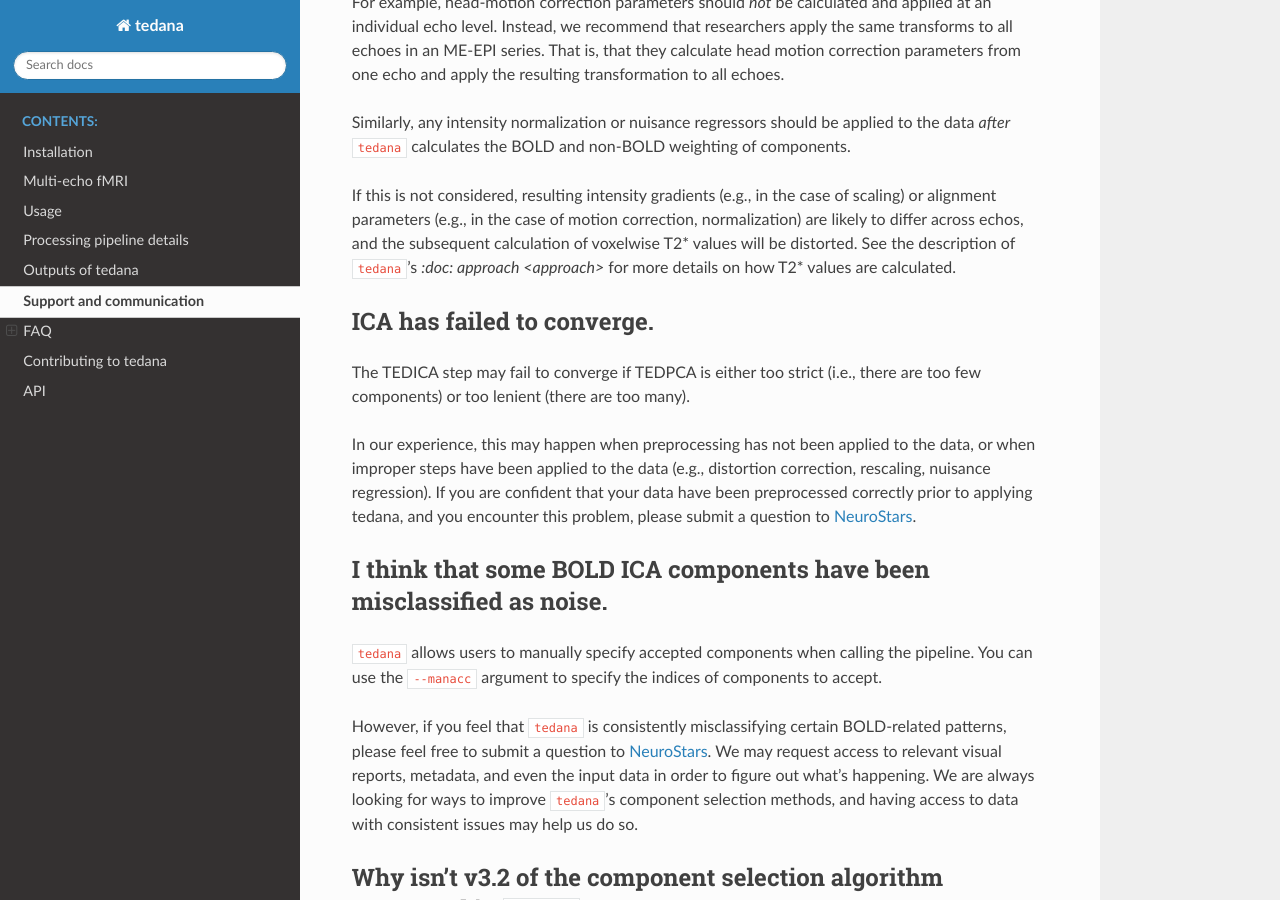
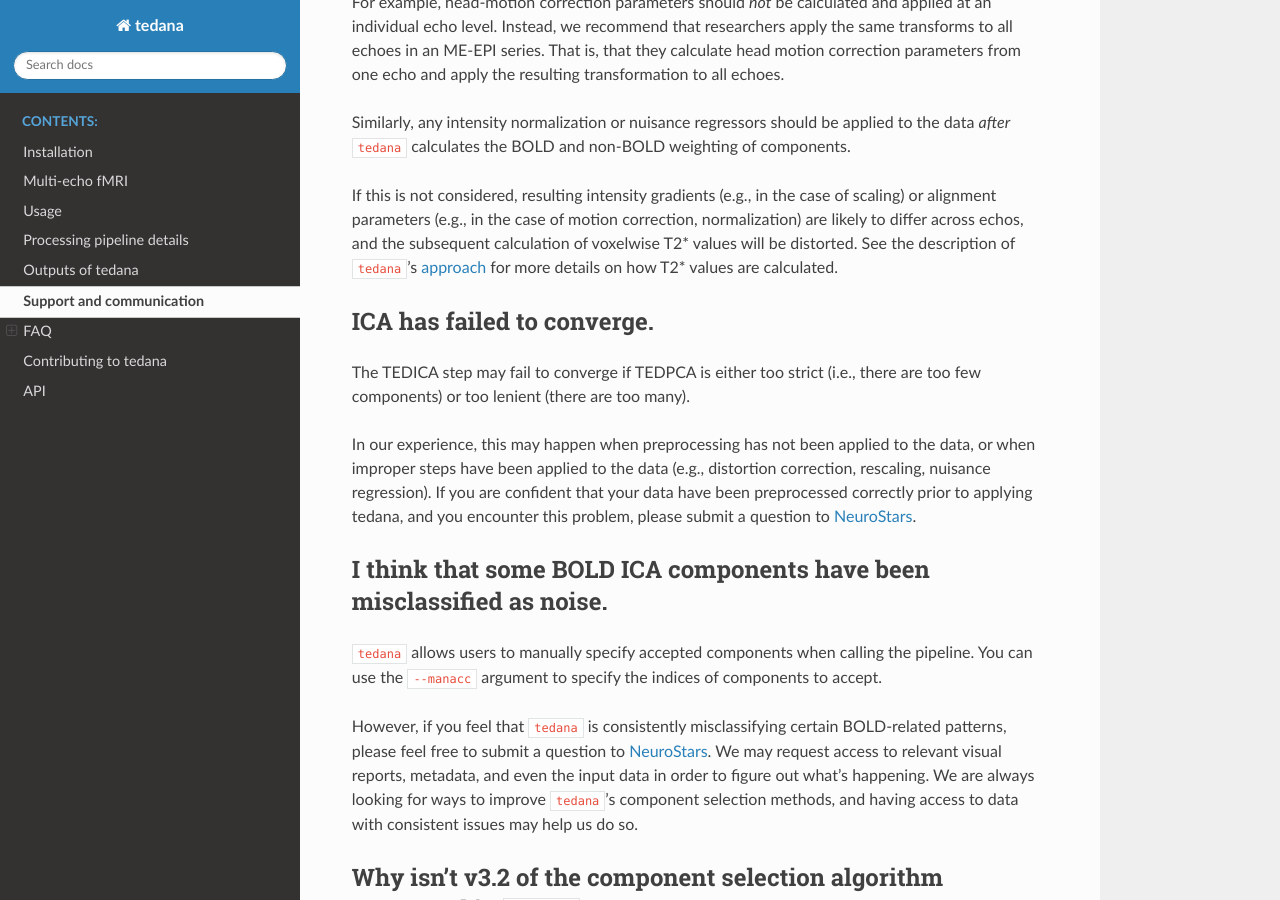
Before and after one commit to ME-ICA/tedana, a Sphinx documentation site: the page built from docs/support.rst, in a window 1280 px wide and 900 px high, scrolled down 1362 px. Built offline with Sphinx 7.4.7 and the Read the Docs theme 2.0.0, drawn with Linux system fonts in a browser that asks for light colours; formulas are drawn with MathJax 3.

Commit message:
Fix internal link.

```diff
--- a/docs/support.rst
+++ b/docs/support.rst
@@ -61,7 +61,7 @@ If this is not considered, resulting intensity gradients (e.g., in the case of s
 or alignment parameters (e.g., in the case of motion correction, normalization)
 are likely to differ across echos,
 and the subsequent calculation of voxelwise T2* values will be distorted.
-See the description of ``tedana``'s `:doc: approach <\approach>` for more details
+See the description of ``tedana``'s :doc:`approach <\approach>` for more details
 on how T2* values are calculated.
 
 
```
